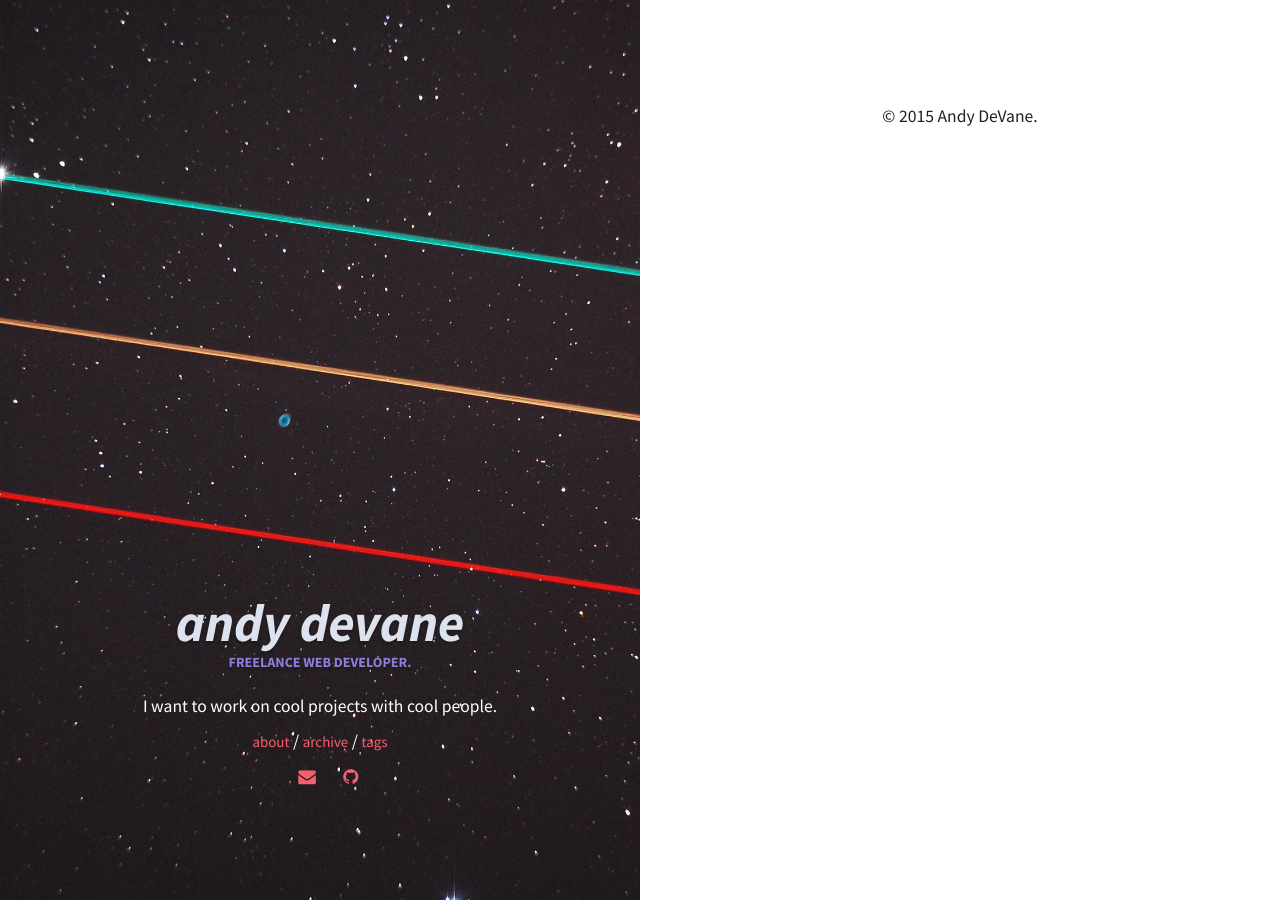
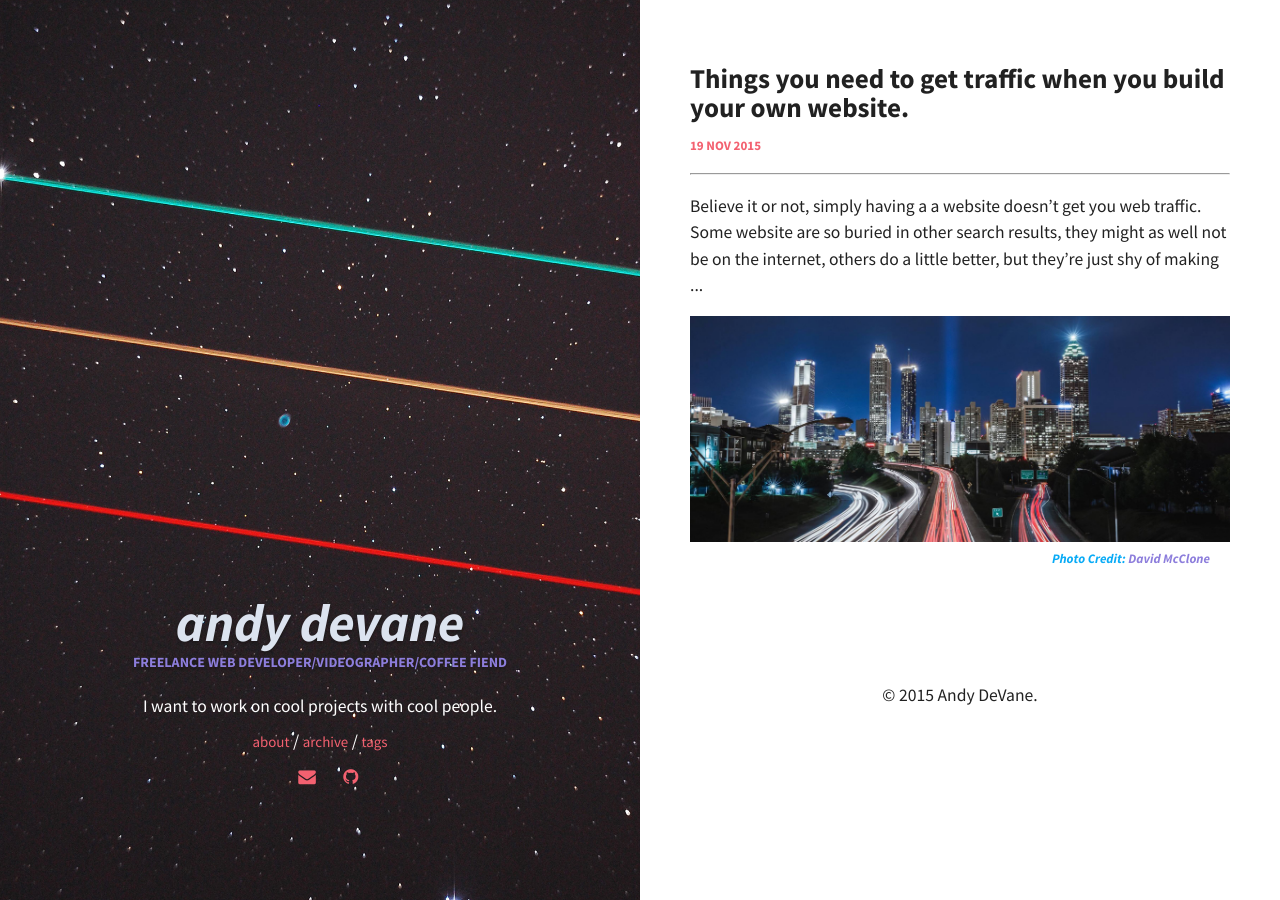
Before and after one commit to TheGreatDeVane/TheGreatDeVane.github.io, a Jekyll site: the page built from index.html, in a window 1280 px wide. Built offline with Jekyll 4.4.1, drawn with Linux system fonts in a browser that asks for light colours; part of the change alters nothing that is shown.

Commit message:
new blog post

```diff
--- a/_config.yml
+++ b/_config.yml
@@ -37,7 +37,7 @@ kramdown:
 owner:
   name: Andy DeVane
   avatar: avatar.jpg
-  job: "Freelance web developer."
+  job: "Freelance Web Developer/Videographer/Coffee Fiend"
   bio: "I want to work on cool projects with cool people."
   avatar: avatar.jpg
   email: ad.mgld50@gmail.com
--- /dev/null
+++ b/_posts/2015-11-19-features-you-need-to-get-traffic-when-you-build-your-own-website.md
@@ -0,0 +1,52 @@
+---
+layout: post
+title: "Things you need to get traffic when you build your own website."
+tags: [blog, search engine optimization, web traffic, content marketing] # tags.
+comments: true # enable disqus comment
+image:
+  feature: traffic.jpg # add a cover image
+  credit: David McClone
+  creditlink: https://www.instagram.com/tidal_rave_dave/
+---
+
+---
+Believe it or not, simply having a a website doesn't get you web traffic. Some website are so buried in other search results, they might as well not be on the internet, others do a little better, but they're just shy of making the first page, and let's be honest, only weirdos go past the first page.
+
+So what can we do? Two keywords: *SEO, and content marketing.*
+
+#### What is SEO?
+SEO is an acronym for Search Engine Optimization, and it is the first step to getting the keys to the Google kingdom. The title really says it all, Search Engine *Optimization.* This is the process of making sure your website is reaching as many people as it can organically without paying for ads, or sharing your website with all your friends on facebook.
+
+
+
+###### So now I know what it is, now how do I do it?
+First, things first, you need to answer a couple questions; what is on your site, and what kind of people are you trying to get to visit? Let's say your business is "The Colored Pedal" and you sell flowers. It simply isn't enough to have your business as the title of your landing page, no one knows the name of your business, so no one is typing "The Colored Pedal" into Google. Try using
+
+> "The Colored Pedal - Flower Arrangements, Floral Design, Wedding Bouquets, ect..."
+
+
+Think of as many words as you can to describe your business so you can be sure at least one of those words is in your potential clients search. Think of it less as a title and more of a description.
+
+###### `alt="image title"`
+Be sure to fill out the alt attribute on every image tag. The alt tag is the "title" of the image, it acts very similar to the `<title>` tag in html. This is so your image will show up in related Google images searches. Once again try to think of everything you can to describe the image so when people search for those things, your image pops up, increasing the chance of them seeing your site.
+
+There is much more you can learn about content marketing, and far to much to talk about here, so poke around online and see what else you can find. When you're done with that you're ready for the next step.
+
+
+#### Content Marketing
+
+![Content marketing]({{ site.url }}/img/venn-diagram.jpg)
+{: .pull-right}
+
+Content marketing is the creation of content to promote your website. This can be any kind of content, tweets, blog posts, videos, ect... At the core of every good content marketing strategy is a theme for the content you post. Use your client's social media to find out what they are interested in, then if that lines up with the goals of your business, it's a safe bet that it's a good place for you to create content. Let me give you an example.
+
+Back to the flower example. So you created a twitter for your The Colored Pedal and you start noticing a lot of the people who follow you post about wedding plans. What do you think will get you more sales, tweeting about the new flowers your ordered, or tweeting a link to your store with the title "Our best flowers for weddings."? I'm thinking the latter. Try to find where your business and your clients interest overlap and make content around that. If the content you create is interesting to the type of people you're targeting, they're likely to find it when searching google, and then share it on social media. This can be a big leg up for your business.
+
+>  Since around 2008-2009 just about all my business was generated as a result of my blog. My blog posts and tutorials were gaining substantially more exposure than my portfolio website, so my work was being put in front of a much wider audience.
+>
+> Not only this, but the quality of projects were often much higher. Instead of clients finding me through a generic Google search, they were choosing me because they enjoyed my content and saw how much was involved when creating a particular design thanks to the breakdowns I presented through tutorials. This meant projects ran much more smoothly without the usual client nightmares.
+
+
+Finally I would like to add that having social media share buttons can be a huge help. If the content you are sharing is genuinely interesting, people will want to share it. If this isn't making since to you, feel free to try the buttons on the bottom of this page to get the idea ;).
+
+And that about wraps it up. I hope this overview was enough to give you an idea of some things you can do to increase web traffic. I also recommend looking more in depth into these subjects. If you enjoyed this post please consider sharing, also visit my [homepage](/) to check out what other posts I'm made.
```
Also changed, not shown: img/atlanta.jpg (added), img/traffic.jpg (added), img/venn-diagram.jpg (added), 2 other files.
